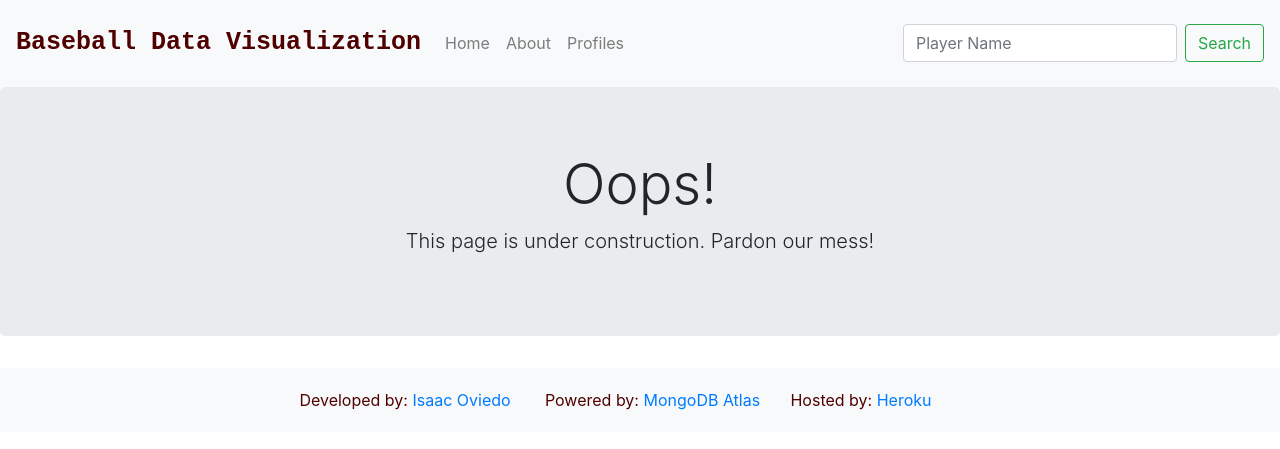
After one commit to isaacoviedo/BaseballDataVisualization, a Flask app: template templates/under_construction.html in a window 1280 px wide. The commit adds this page. Shown: the top 449 px of the page. Run offline with Flask 2, Linux system fonts and the light colour scheme; the template is opened without the code that fills it, so the values that code supplies are empty; some libraries are stand-ins or nearby versions.

Commit message:
Added under construction page

```diff
--- a/app.py
+++ b/app.py
@@ -21,17 +21,19 @@ def index():
 def search_bar():
 
     # want to make sure we handle no input
-    if request.form['pname']:
-        player = Player(request.form['pname'])
-        player.get_appearances()
-        return redirect( url_for('about') )
-    else:
-        return redirect( url_for('index') )
+    # if request.form['pname']:
+    #     player = Player(request.form['pname'])
+    #     player.get_appearances()
+    #     return redirect( url_for('about') )
+    # else:
+    #     return redirect( url_for('index') )
+
+    return render_template("under_construction.html")
 
 
 @app.route("/about")
 def about():
-    return render_template("about.html")
+    return render_template("under_construction.html")
 
 @app.route("/dashboard")
 def dashboard():
@@ -58,23 +60,5 @@ def profile_team(teamid):
 
     return render_template("team_profile.html", docList = team.docs, rangeD = rangeObj)
 
-@app.route("/build_pplot", methods=['POST'])
-def build_pplot():
-
-    print("Im here")
-
-    if request.method == 'GET':
-
-        vals = request.json['data']
-        print(vals)
-
-    else:
-        vals = request.args
-        print(vals)
-        print("Nothing")
-
-    return ''
-
-
 if __name__ == "__main__":
     app.run(debug=True)
--- a/static/css/base.css
+++ b/static/css/base.css
@@ -13,8 +13,8 @@
     display: flex;
     flex-direction: column;
     padding: 20px;
-    background-color: grey;
-    color: goldenrod;
+    background-color: #f8f9fa !important;
+    color: rgb(80, 0, 0);
 }
 
 .carousel > .carousel-inner {
--- a/templates/base.html
+++ b/templates/base.html
@@ -46,7 +46,17 @@
         {% block body %}
         {% endblock %}
         <div class="footer">
-            <a href="https://www.linkedin.com/in/isaac-oviedo-4397b5158/"> Isaac Oviedo </a>
+            <div class="row">
+                <div class="col md-3" style="margin-left: 22% !important;">
+                    Developed by: <a href="https://www.linkedin.com/in/isaac-oviedo-4397b5158/">Isaac Oviedo</a>
+                </div>
+                <div class="col md-3" style="margin: auto !important;">
+                    Powered by: <a href="https://www.mongodb.com/cloud/atlas">MongoDB Atlas</a>
+                </div>
+                <div class="col md-3" style="margin-right: 20% !important;">
+                    Hosted by: <a href="https://heroku.com">Heroku</a>
+                </div>
+            </div>
         </div>
     </body>
 </html>
--- /dev/null
+++ b/templates/under_construction.html
@@ -0,0 +1,11 @@
+{% extends "base.html" %}
+
+{% block body %}
+<div class="jumbotron">
+    <h3 class="display-4 text-center">Oops!</h3>
+    <p class="lead text-center">
+        This page is under construction. Pardon our mess!
+    </p>
+</div>
+
+{% endblock %}
```
Also changed, not shown: templates/profile.html (+5 -6 lines), templates/about.html (line endings or trailing spaces).
